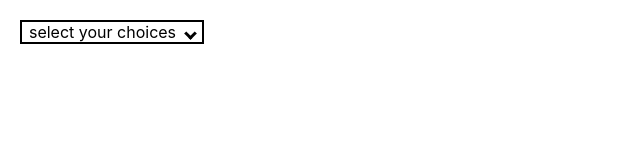
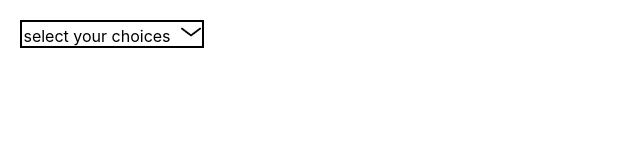
Before and after one commit to linglingTabuteau/test-technique-mieuxplacer, a React (Create React App) app: page / in a window 1280 px wide. Shown: the top 160 px of the page, without its empty margins (0-640 px from the left). Built offline with nearby package versions, Linux system fonts and the light colour scheme.

Commit message:
design Select updated

```diff
--- a/public/index.html
+++ b/public/index.html
@@ -24,7 +24,7 @@
       work correctly both with client-side routing and a non-root public URL.
       Learn how to configure a non-root public URL by running `npm run build`.
     -->
-    <title>React App</title>
+    <title>Test Mieuxplacer</title>
   </head>
   <body>
     <noscript>You need to enable JavaScript to run this app.</noscript>
--- a/src/DropDownList/DropDownList.css
+++ b/src/DropDownList/DropDownList.css
@@ -10,16 +10,13 @@
   padding   : 0px;
 
 }
-
-.arrow {
-  border      : solid black;
-  border-width: 0 3px 3px 0;
-  display     : inline-block;
-  padding     : 3px;
-  margin-left : 10px;
+.Items{
+  padding: 5px;
 }
 
-.down {
-  transform        : rotate(45deg);
-  -webkit-transform: rotate(45deg);
+img {
+  width       : 20px;
+  padding-left: 10px;
+  /* width    : 100%;
+  height      : auto; */
 }
--- a/src/DropDownList/DropDownList.jsx
+++ b/src/DropDownList/DropDownList.jsx
@@ -37,6 +37,7 @@ class DropDownList extends Component {
             <li
               key={item}
               onClick={() => this.handleSelectValue(item)}
+              className="Items"
             >{item}</li>
           )
         }
@@ -52,7 +53,7 @@ class DropDownList extends Component {
     return (
       <div className="DropDownList" onClick={this.handleDropDown}>
         {label}
-        <i className="arrow down"></i>
+        <img src="/assets/drop-down.png" alt="dropdown" />
         {list}
       </div>
     )
```
Also changed, not shown: public/assets/drop-down.png (added).
